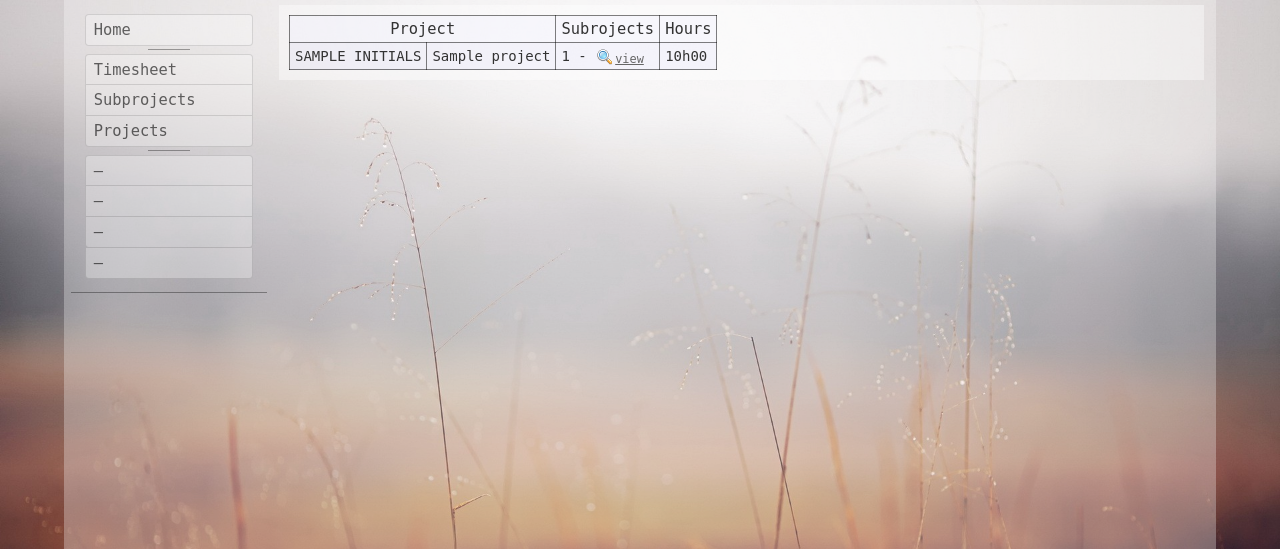
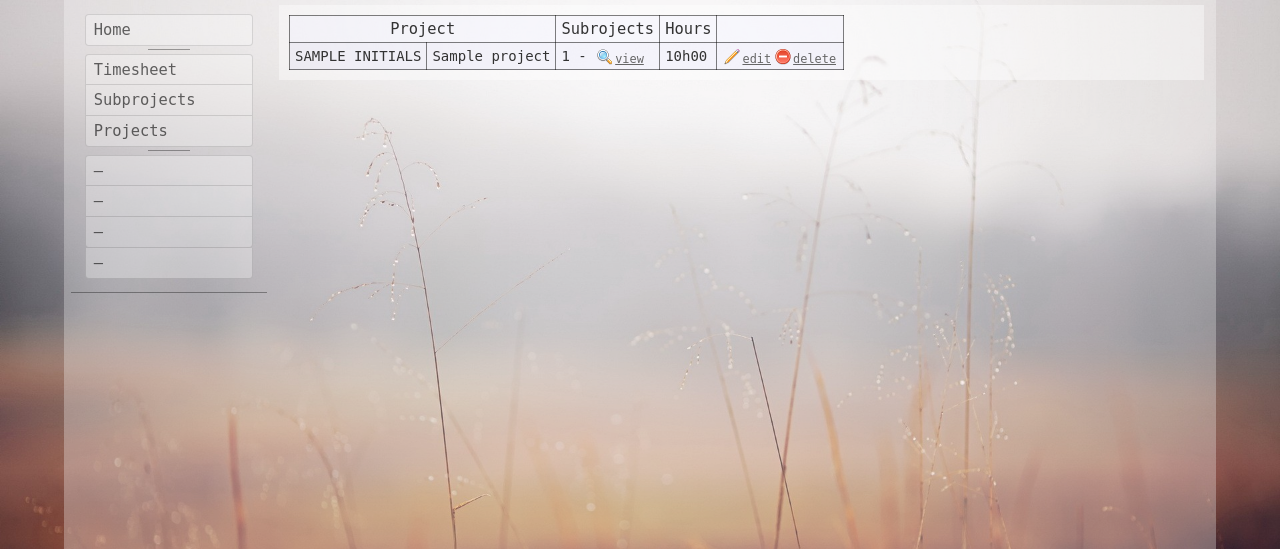
Before and after one commit to exmachina-dev/horas, a Django app: template timesheets/templates/timesheets/project_list.html in a window 1280 px wide. Shown: the part 101-650 px from the top of the page. Run offline with Django 3.2, Linux system fonts and the light colour scheme; the template is opened without the code that fills it: most values are stand-ins (such as "Sample title", 1, 10 or a date in 2020); some libraries are stand-ins or nearby versions.

Commit message:
Added actions buttons in project list

```diff
--- a/timesheets/templates/timesheets/project_list.html
+++ b/timesheets/templates/timesheets/project_list.html
@@ -8,6 +8,7 @@
         <th colspan="2">Project</th>
         <th>Subrojects</th>
         <th>Hours</th>
+        <th></th>
     </tr>
     {% for project in object_list %}
     <tr>
@@ -15,6 +16,7 @@
         <td>{{ project.name }}</td>
         <td>{{ project.subprojects.count }} - <a class="ico_view" href="{% url 'timesheets:subproject_list' project=project.id %}">view</a></td>
         <td>{{ project.total_hours|fhours }}</td>
+        <td><a class="ico_edit" href="{% url 'timesheets:project_edit' pk=project.id %}">edit</a><a class="ico_delete inline_delete" href="{% url 'timesheets:project_delete' pk=project.id %}">delete</a></td>
     </tr>
     {% endfor %}
 </table>
```
